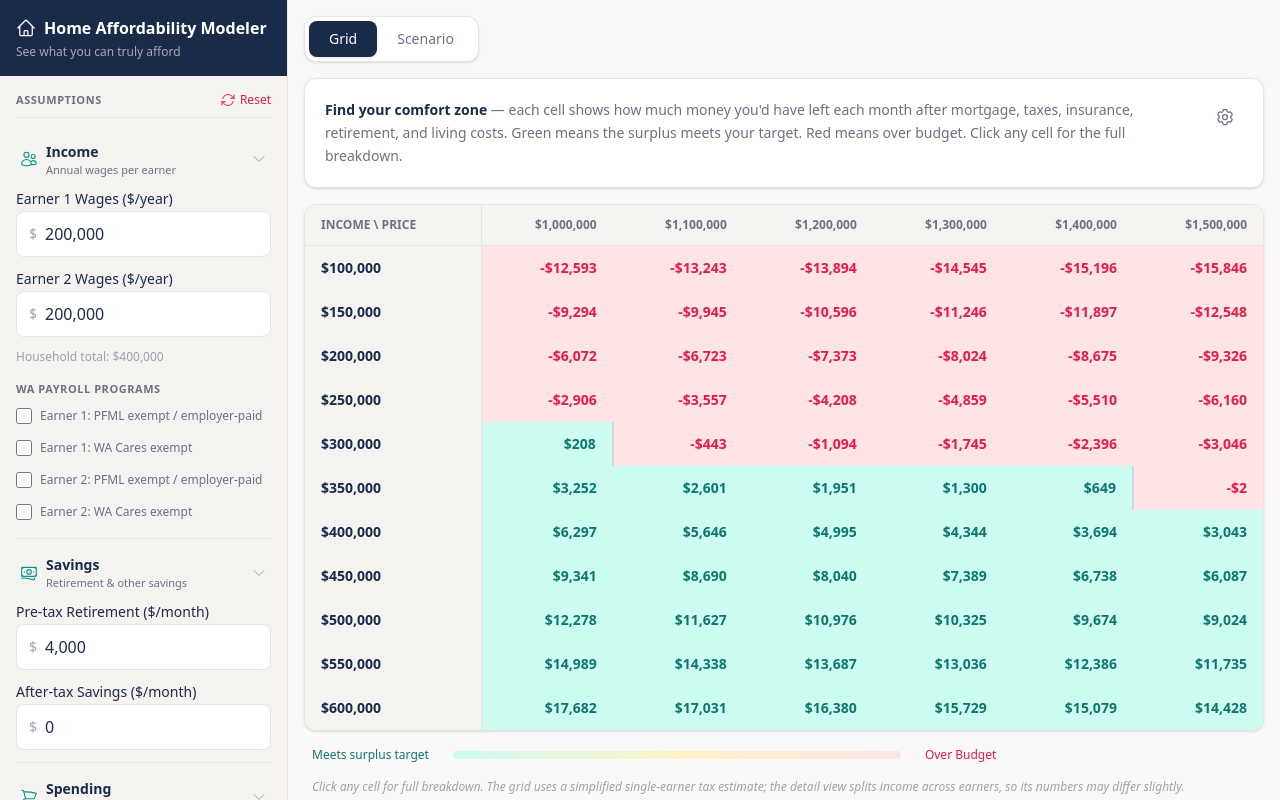
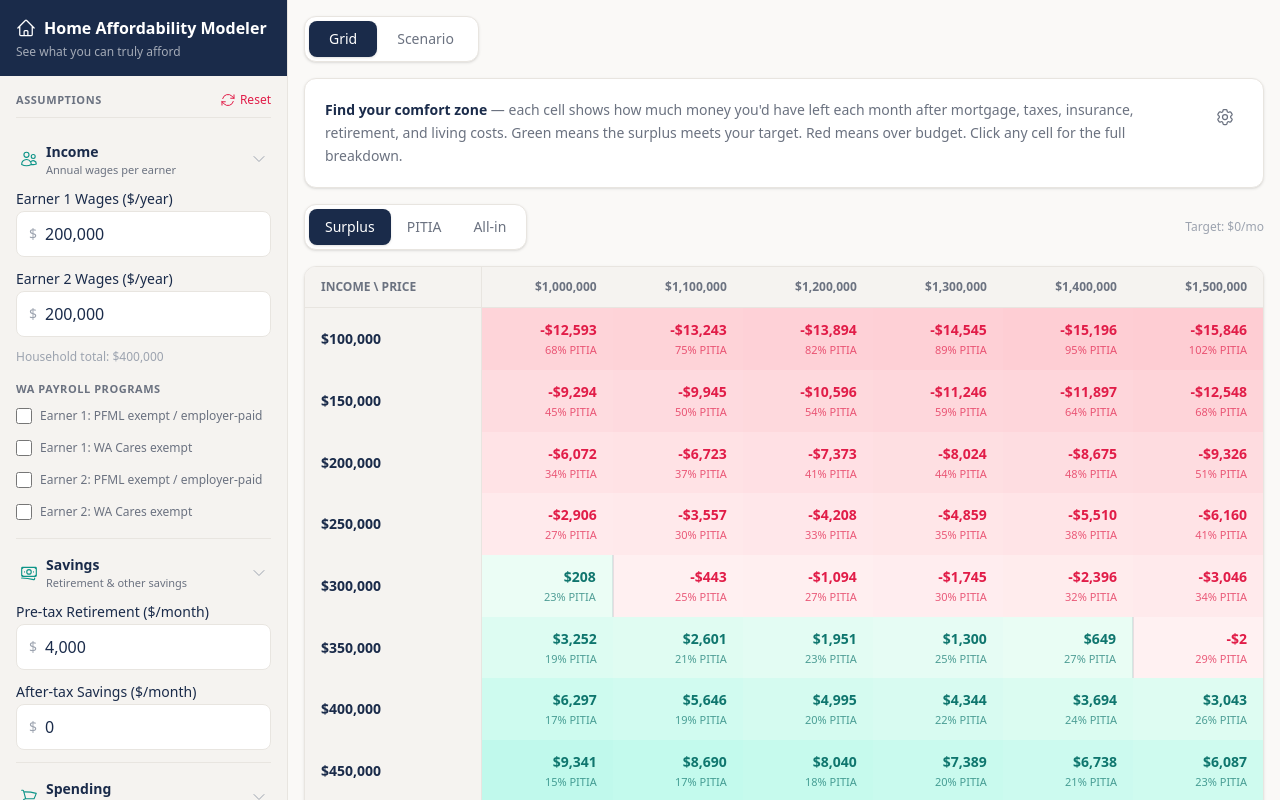
Before and after one commit to findtimk/housing-cost-modeler, a React (Vite) app: page / in a window 1280 px wide. Built offline with nearby package versions, Linux system fonts and the light colour scheme.

Commit message:
Improve affordability grid UX

```diff
--- a/src/components/GridView/GridView.tsx
+++ b/src/components/GridView/GridView.tsx
@@ -2,38 +2,210 @@ import { useMemo, useState } from 'react';
 import { useAppContext } from '../../context/AppContext.tsx';
 import { computeGrid } from '../../engine/gridEngine.ts';
 import type { GridCell } from '../../engine/types.ts';
-import { fmtCurrency, fmtNumber } from '../shared/formatters.ts';
+import { fmtCurrency, fmtNumber, fmtPercent } from '../shared/formatters.ts';
 import { GridConfigModal } from './GridConfigModal.tsx';
 import { Cog6ToothIcon } from '@heroicons/react/24/outline';
 
-function cellColor(surplus: number, threshold: number): string {
-  if (surplus < 0) return 'bg-brand-rose-light text-brand-rose';
-  if (surplus < threshold) return 'bg-brand-amber-light text-brand-amber';
-  return 'bg-brand-teal-light text-brand-teal-dark';
+type GridMetric = 'surplus' | 'pitia' | 'all_in';
+
+const GRID_METRICS: { id: GridMetric; label: string }[] = [
+  { id: 'surplus', label: 'Surplus' },
+  { id: 'pitia', label: 'PITIA' },
+  { id: 'all_in', label: 'All-in' },
+];
+
+const COLORS = {
+  tealText: '#0f766e',
+  tealSoft: '#ecfdf5',
+  tealStrong: '#99f6e4',
+  amberText: '#d97706',
+  amberSoft: '#fef3c7',
+  amberStrong: '#fde68a',
+  roseText: '#e11d48',
+  roseSoft: '#fff1f2',
+  roseStrong: '#fecdd3',
+};
+
+function clamp(value: number): number {
+  return Math.min(1, Math.max(0, value));
 }
 
-function hasBoundaryBelow(cells: GridCell[][], row: number, col: number): boolean {
-  const current = cells[row][col].surplus_monthly;
-  if (current < 0) return false;
-  const below = cells[row + 1]?.[col];
-  return below ? below.surplus_monthly < 0 : false;
+function hexToRgb(hex: string): [number, number, number] {
+  const value = hex.replace('#', '');
+  return [
+    Number.parseInt(value.slice(0, 2), 16),
+    Number.parseInt(value.slice(2, 4), 16),
+    Number.parseInt(value.slice(4, 6), 16),
+  ];
 }
 
-function hasBoundaryRight(cells: GridCell[][], row: number, col: number): boolean {
-  const current = cells[row][col].surplus_monthly;
-  if (current < 0) return false;
+function rgbToHex([r, g, b]: [number, number, number]): string {
+  return `#${[r, g, b]
+    .map((channel) => Math.round(channel).toString(16).padStart(2, '0'))
+    .join('')}`;
+}
+
+function mixColor(from: string, to: string, amount: number): string {
+  const start = hexToRgb(from);
+  const end = hexToRgb(to);
+  const t = clamp(amount);
+  return rgbToHex([
+    start[0] + (end[0] - start[0]) * t,
+    start[1] + (end[1] - start[1]) * t,
+    start[2] + (end[2] - start[2]) * t,
+  ]);
+}
+
+function getSurplusStyle(
+  surplus: number,
+  threshold: number,
+  maxDeficit: number,
+  maxSurplusAboveTarget: number,
+) {
+  if (surplus < 0) {
+    return {
+      backgroundColor: mixColor(
+        COLORS.roseSoft,
+        COLORS.roseStrong,
+        Math.abs(surplus) / Math.max(1, maxDeficit),
+      ),
+      color: COLORS.roseText,
+    };
+  }
+
+  if (threshold > 0 && surplus < threshold) {
+    return {
+      backgroundColor: mixColor(
+        COLORS.amberStrong,
+        COLORS.amberSoft,
+        surplus / threshold,
+      ),
+      color: COLORS.amberText,
+    };
+  }
+
+  return {
+    backgroundColor: mixColor(
+      COLORS.tealSoft,
+      COLORS.tealStrong,
+      (surplus - Math.max(0, threshold)) / Math.max(1, maxSurplusAboveTarget),
+    ),
+    color: COLORS.tealText,
+  };
+}
+
+function getRatioStyle(ratio: number) {
+  if (ratio <= 0.28) {
+    return {
+      backgroundColor: mixColor(COLORS.tealStrong, COLORS.tealSoft, ratio / 0.28),
+      color: COLORS.tealText,
+    };
+  }
+
+  if (ratio <= 0.36) {
+    return {
+      backgroundColor: mixColor(COLORS.amberSoft, COLORS.amberStrong, (ratio - 0.28) / 0.08),
+      color: COLORS.amberText,
+    };
+  }
+
+  return {
+    backgroundColor: mixColor(COLORS.roseSoft, COLORS.roseStrong, (ratio - 0.36) / 0.14),
+    color: COLORS.roseText,
+  };
+}
+
+function getMetricValue(cell: GridCell, metric: GridMetric): number {
+  if (metric === 'pitia') return cell.pitia_ratio;
+  if (metric === 'all_in') return cell.all_in_ratio;
+  return cell.surplus_monthly;
+}
+
+function getCellStyle(
+  cell: GridCell,
+  metric: GridMetric,
+  threshold: number,
+  maxDeficit: number,
+  maxSurplusAboveTarget: number,
+) {
+  if (metric === 'surplus') {
+    return getSurplusStyle(
+      cell.surplus_monthly,
+      threshold,
+      maxDeficit,
+      maxSurplusAboveTarget,
+    );
+  }
+
+  return getRatioStyle(getMetricValue(cell, metric));
+}
+
+function isPassing(cell: GridCell, metric: GridMetric, threshold: number): boolean {
+  if (metric === 'surplus') return cell.surplus_monthly >= threshold;
+  return getMetricValue(cell, metric) <= 0.28;
+}
+
+function hasBoundaryBelow(
+  cells: GridCell[][],
+  row: number,
+  col: number,
+  metric: GridMetric,
+  threshold: number,
+): boolean {
+  const current = cells[row][col];
+  if (!isPassing(current, metric, threshold)) return false;
+  const below = cells[row + 1]?.[col];
+  return below ? !isPassing(below, metric, threshold) : false;
+}
+
+function hasBoundaryRight(
+  cells: GridCell[][],
+  row: number,
+  col: number,
+  metric: GridMetric,
+  threshold: number,
+): boolean {
+  const current = cells[row][col];
+  if (!isPassing(current, metric, threshold)) return false;
   const right = cells[row]?.[col + 1];
-  return right ? right.surplus_monthly < 0 : false;
+  return right ? !isPassing(right, metric, threshold) : false;
+}
+
+function formatCellValue(cell: GridCell, metric: GridMetric): string {
+  if (metric === 'surplus') return fmtCurrency(cell.surplus_monthly);
+  return fmtPercent(getMetricValue(cell, metric));
+}
+
+function formatSecondaryValue(cell: GridCell, metric: GridMetric): string {
+  if (metric === 'surplus') return `${fmtPercent(cell.pitia_ratio)} PITIA`;
+  return fmtCurrency(cell.surplus_monthly);
 }
 
 export function GridView() {
   const { inputs, gridConfig, selectCell, toggleGridConfig } = useAppContext();
   const [hoveredCell, setHoveredCell] = useState<{ row: number; col: number } | null>(null);
+  const [metric, setMetric] = useState<GridMetric>('surplus');
 
   const grid = useMemo(
     () => computeGrid(inputs, gridConfig),
     [inputs, gridConfig],
   );
+
+  const colorScale = useMemo(() => {
+    const cells = grid.cells.flat();
+    return {
+      maxDeficit: Math.max(
+        1,
+        ...cells.map((cell) => Math.max(0, -cell.surplus_monthly)),
+      ),
+      maxSurplusAboveTarget: Math.max(
+        1,
+        ...cells.map((cell) =>
+          Math.max(0, cell.surplus_monthly - Math.max(0, gridConfig.surplus_threshold)),
+        ),
+      ),
+    };
+  }, [grid.cells, gridConfig.surplus_threshold]);
 
   return (
     <div className="space-y-4">
@@ -50,6 +222,30 @@ export function GridView() {
           >
             <Cog6ToothIcon className="w-5 h-5" />
           </button>
+        </div>
+      </div>
+
+      <div className="flex flex-wrap items-center justify-between gap-3">
+        <div className="inline-flex bg-white rounded-xl p-1 shadow-sm border border-border-subtle">
+          {GRID_METRICS.map((item) => (
+            <button
+              key={item.id}
+              type="button"
+              className={`px-4 py-2 text-sm font-medium rounded-lg transition-all ${
+                metric === item.id
+                  ? 'bg-brand-navy text-white shadow-sm'
+                  : 'text-text-secondary hover:text-text-primary hover:bg-surface-warm'
+              }`}
+              onClick={() => setMetric(item.id)}
+            >
+              {item.label}
+            </button>
+          ))}
+        </div>
+        <div className="text-xs text-text-muted">
+          {metric === 'surplus'
+            ? `Target: ${fmtCurrency(gridConfig.surplus_threshold)}/mo`
+            : 'Green <= 28% PITIA guideline'}
         </div>
       </div>
 
@@ -86,13 +282,32 @@ export function GridView() {
                     const isHovered = hoveredCell?.row === i && hoveredCell?.col === j;
                     const isInHoveredRow = hoveredCell?.row === i;
                     const isInHoveredCol = hoveredCell?.col === j;
-                    const boundaryRight = hasBoundaryRight(grid.cells, i, j);
-                    const boundaryBelow = hasBoundaryBelow(grid.cells, i, j);
+                    const boundaryRight = hasBoundaryRight(
+                      grid.cells,
+                      i,
+                      j,
+                      metric,
+                      gridConfig.surplus_threshold,
+                    );
+                    const boundaryBelow = hasBoundaryBelow(
+                      grid.cells,
+                      i,
+                      j,
+                      metric,
+                      gridConfig.surplus_threshold,
+                    );
+                    const cellStyle = getCellStyle(
+                      cell,
+                      metric,
+                      gridConfig.surplus_threshold,
+                      colorScale.maxDeficit,
+                      colorScale.maxSurplusAboveTarget,
+                    );
 
                     return (
                       <td
                         key={grid.prices[j]}
-                        className={`px-4 py-3 text-right font-semibold tabular-nums cursor-pointer transition-all duration-150 ${cellColor(cell.surplus_monthly, gridConfig.surplus_threshold)} ${
+                        className={`px-4 py-3 text-right font-semibold tabular-nums cursor-pointer transition-all duration-150 ${
                           isHovered ? 'ring-2 ring-brand-navy/20 ring-inset z-10 relative' : ''
                         } ${
                           (isInHoveredRow || isInHoveredCol) && !isHovered ? 'brightness-95' : ''
@@ -101,12 +316,16 @@ export function GridView() {
                         } ${
                           boundaryBelow ? 'border-b-2 border-b-brand-navy/10' : ''
                         }`}
+                        style={cellStyle}
                         onClick={() => selectCell(cell.income, cell.price)}
                         onMouseEnter={() => setHoveredCell({ row: i, col: j })}
                         onMouseLeave={() => setHoveredCell(null)}
-                        title={`Income: $${fmtNumber(income)}, Price: $${fmtNumber(grid.prices[j])}\nSurplus: ${fmtCurrency(cell.surplus_monthly)}/mo`}
+                        title={`Income: $${fmtNumber(income)}, Price: $${fmtNumber(grid.prices[j])}\nSurplus: ${fmtCurrency(cell.surplus_monthly)}/mo\nPITIA: ${fmtPercent(cell.pitia_ratio)}\nAll-in: ${fmtPercent(cell.all_in_ratio)}`}
                       >
-                        {fmtCurrency(cell.surplus_monthly)}
+                        <div>{formatCellValue(cell, metric)}</div>
+                        <div className="hidden xl:block text-[11px] font-medium opacity-70 mt-0.5">
+                          {formatSecondaryValue(cell, metric)}
+                        </div>
                       </td>
                     );
                   })}
@@ -118,13 +337,39 @@ export function GridView() {
       </div>
 
       {/* Legend */}
-      <div className="flex items-center gap-6 mt-4 px-2">
-        <span className="text-xs font-medium text-brand-teal-dark">Meets surplus target</span>
-        <div
-          className="h-2 flex-1 rounded-full max-w-md"
-          style={{ background: 'linear-gradient(to right, #ccfbf1, #fef3c7, #ffe4e6)' }}
-        />
-        <span className="text-xs font-medium text-brand-rose">Over Budget</span>
+      <div className="mt-4 px-2 max-w-xl">
+        <div className="flex items-center gap-4">
+          <span className="text-xs font-medium text-brand-teal-dark">
+            {metric === 'surplus' ? 'More cushion' : 'Lower ratio'}
+          </span>
+          <div
+            className="h-2 flex-1 rounded-full"
+            style={{
+              background:
+                metric === 'surplus'
+                  ? 'linear-gradient(to right, #99f6e4, #ecfdf5, #fef3c7, #fff1f2, #fecdd3)'
+                  : 'linear-gradient(to right, #99f6e4, #ecfdf5, #fef3c7, #fde68a, #fff1f2, #fecdd3)',
+            }}
+          />
+          <span className="text-xs font-medium text-brand-rose">
+            {metric === 'surplus' ? 'Over budget' : 'Higher ratio'}
+          </span>
+        </div>
+        <div className="flex justify-between text-[11px] text-text-muted mt-1">
+          {metric === 'surplus' ? (
+            <>
+              <span>Meets target</span>
+              <span>$0/mo</span>
+              <span>Negative surplus</span>
+            </>
+          ) : (
+            <>
+              <span>28%</span>
+              <span>36%</span>
+              <span>Stretched</span>
+            </>
+          )}
+        </div>
       </div>
       <p className="text-xs text-text-muted italic mt-2 px-2">
         Click any cell for full breakdown. The grid uses a simplified
```
